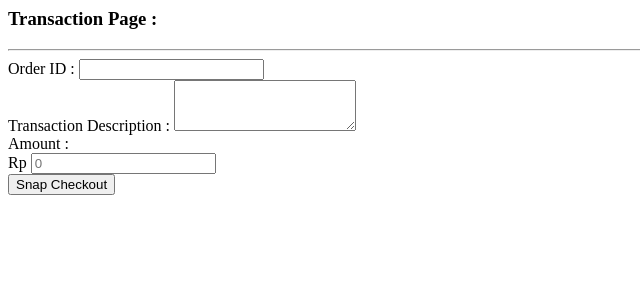
After one commit to gheav/codeigniter-midtrans, a CodeIgniter app: the page made by application/views/midtrans/transaction.php in a window 1280 px wide. The commit adds this page. Shown: the top 300 px of the page, without its empty margins (0-640 px from the left). Run offline with CodeIgniter, Linux system fonts and the light colour scheme; data that the repository does not hold is empty.

Commit message:
Create transaction page

```diff
--- /dev/null
+++ b/application/views/midtrans/transaction.php
@@ -0,0 +1,26 @@
+<h3>Transaction Page :</h3>
+<hr>
+<div class="d-flex justify-content-center">
+    <div class="col-sm-5">
+        <form action="<?= base_url('midtrans/snap'); ?> " method="POST">
+            <div class="mb-3">
+                <label for="orderID" class="form-label">Order ID :</label>
+                <input type="text" class="form-control" id="orderID" name="orderID" value="<?= $orderID; ?>" readonly>
+            </div>
+            <div class="mb-3">
+                <label for="description" class="form-label">Transaction Description :</label>
+                <textarea class="form-control" id="description" rows="3"></textarea>
+            </div>
+            <div class="mb-3">
+                <label for="amount" class="form-label">Amount :</label>
+                <div class="input-group mb-3">
+                    <span class="input-group-text" id="basic-addon1">Rp</span>
+                    <input type="number" min="0" class="form-control" id="amount" placeholder="0" name="amount">
+                </div>
+            </div>
+            <div class="text-end">
+                <button type="submit" class="btn btn-primary">Snap Checkout</button>
+            </div>
+        </form>
+    </div>
+</div>
```
Also changed, not shown: application/controllers/Midtrans.php (added, +29 -0 lines), application/views/layouts/main.php (+4 -3 lines).
